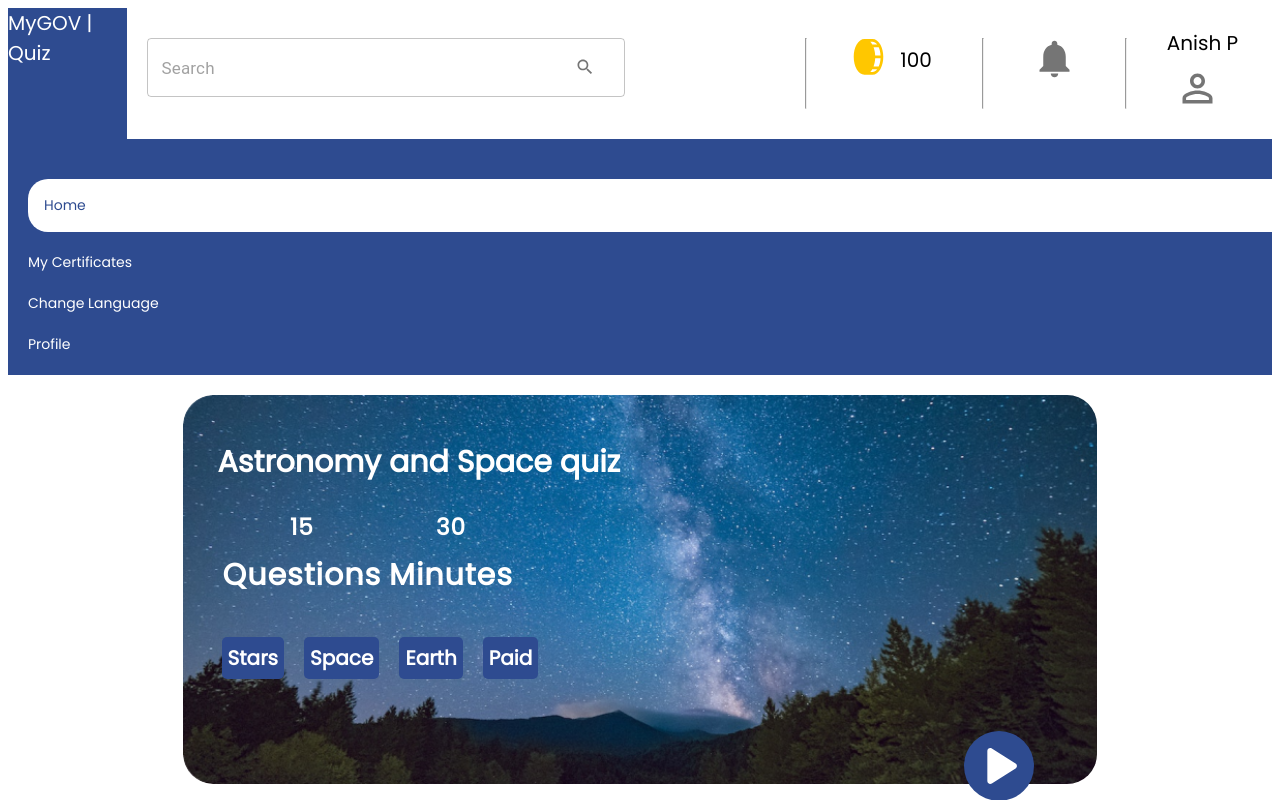
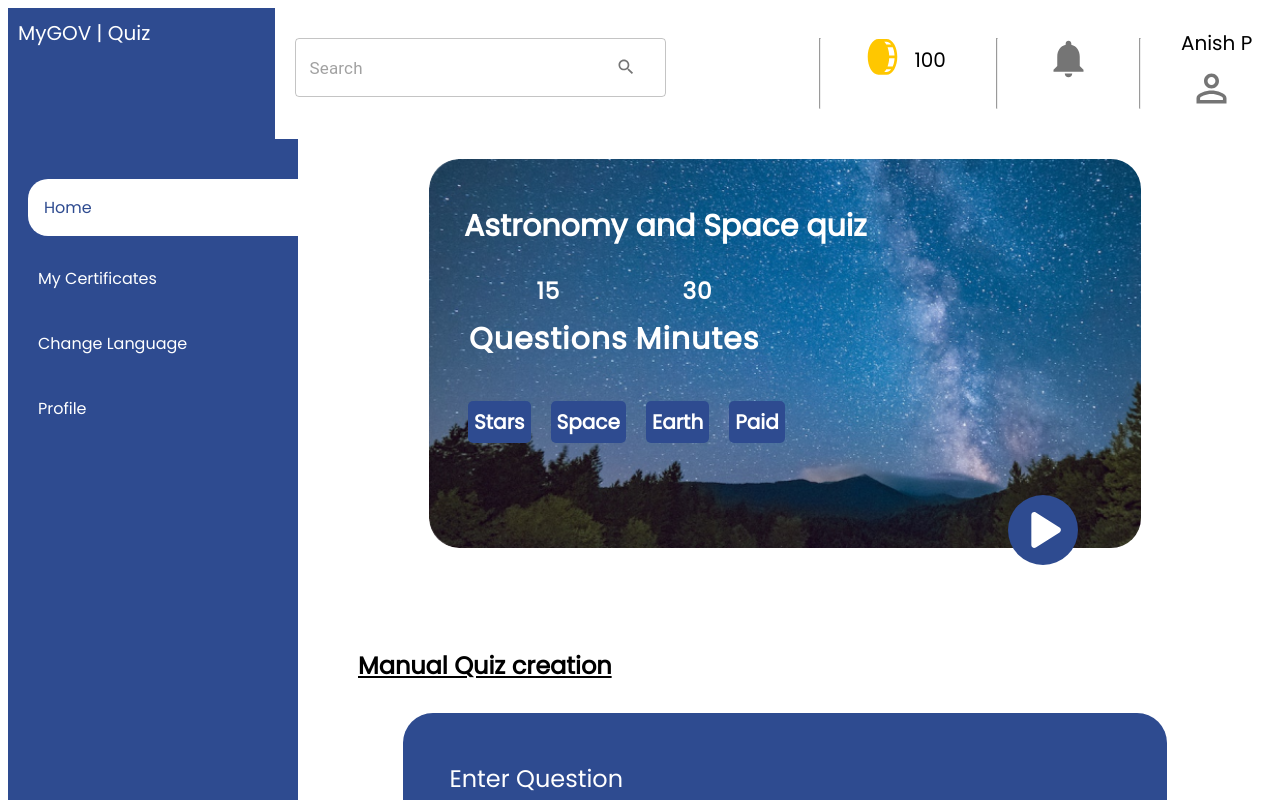
Before and after one commit to Malhardixit/quiz-portal, a React (Vite) app: page / in a window 1280 px wide. Shown: the top 800 px of the page. Built offline with nearby package versions, Linux system fonts and the light colour scheme.

Commit message:
Fixed the Sidebar

```diff
--- a/src/components/SideBar/SideBar.jsx
+++ b/src/components/SideBar/SideBar.jsx
@@ -1,15 +1,9 @@
 import React, { useState, useCallback } from 'react';
-
-import MenuIcon from '@mui/icons-material/Menu';
 import classNames from 'classnames';
 import styles from './SideBar.module.css';
-import IconButton from '@mui/material/IconButton';
-import CloseIcon from '@mui/icons-material/Close';
 
 function SideBar() {
   const [activeRoute, setActiveRoute] = useState('Home');
-
-  const [openSideBar, setOpenSideBar] = useState(true);
 
   // TODO: Add in Routes Folder
   // TODO: Add Routing
@@ -45,11 +39,8 @@ function SideBar() {
     setActiveRoute(route);
   }, [setActiveRoute]);
 
-  const handleOpenSideBar = () => {
-    setOpenSideBar(!openSideBar);
-  };
-
   return (
+    <div style={{ }}>
       <div className={styles.sideBarContainer}>
         <div className={styles.sideBarContentsWrapper}>
           {Routes.map((route) => (
@@ -68,6 +59,7 @@ function SideBar() {
           ))}
         </div>
       </div>
+    </div>
   );
 }
 
--- a/src/components/SideBar/SideBar.module.css
+++ b/src/components/SideBar/SideBar.module.css
@@ -5,31 +5,36 @@
 
 .sideBarContainer {
     position: sticky;
+    width: 29rem;
     top: 0;
     left: 0;
     min-width: 23rem;
     height: 100%;
     background-color: var(--blue);
     z-index: 999; /* Ensure sidebar is above other elements */
+    display: flex;
+    flex-direction: column;
+    flex-grow: 1;
+    overflow-y: auto;
 }
 
 .sideBarHeader {
     font-size: 2rem;
-    padding: 2rem;
+    /* padding: 2rem; */
     color: var(--white);
 }
 
 .sideBarContentsWrapper {
-    display: flex;
-    flex-direction: column;
     padding: 2rem;
+    flex-grow: 1;
 }
 
 .sideBarContents {
     margin-top: 2rem;
-    font-size: 1.4rem;
+    font-size: 1.6rem;
     cursor: pointer;
     color: var(--white);
+    padding: 1rem;
 }
 
 .sideBarContentsActive {
--- a/src/components/newNavbar/Navbar.module.css
+++ b/src/components/newNavbar/Navbar.module.css
@@ -36,7 +36,7 @@
     padding: 2rem;
     width: 30%;
     margin-top: 1rem;
-    flex-basis: 50%;
+    flex-basis: 40%;
 }
 .navbarCoins{
     padding: 1rem;
@@ -44,10 +44,10 @@
 }
 
 .navBarHeader{
-    width: 10%;
+    width: 27rem;
     color: white;
     background-color: #2E4B90;
-    /* padding: 1rem; */
+    padding: 1rem;
 }
 .navBarHeader a{
     text-decoration: none;
--- a/src/hoc/quizLandingFlow.jsx
+++ b/src/hoc/quizLandingFlow.jsx
@@ -1,6 +1,5 @@
 import React from 'react';
 // import Topnav from '../components/Navbar/Topnav';
-import SideBar from '../components/SideBar/SideBar';
 import Navbar from '../components/newNavbar/Navbar';
 
 function quizLandingFlow(WrappedComponent) {
@@ -12,13 +11,6 @@ function quizLandingFlow(WrappedComponent) {
             userName="Anish P"
             coins={100}
           />
-          <SideBar />
-          {/* <SideBar /> */}
-          {/* <Topnav
-            userName="Anish Parkhi"
-            coins={100}
-          /> */}
-          {/* <Navbar /> */}
         </div>
         <WrappedComponent {...props} />
       </div>
--- a/src/pages/LandingPage.jsx
+++ b/src/pages/LandingPage.jsx
@@ -6,14 +6,14 @@ import SideBar from '../components/SideBar/SideBar';
 
 function LandingPage() {
   return (
-    <div style={{ display: 'flex' }}>
-      <div>
-
-        <quizLandingFlow />
-      </div>
-      <div style={{ flex: '80%' }}>
-        <QuizLanding />
-        <QuizCreation />
+    <div>
+      <quizLandingFlow />
+      <div style={{ display: 'flex', flexBasis: '5%' }}>
+        <SideBar />
+        <div style={{ marginLeft: '20rem', flexBasis: '95%', margin: 'auto' }}>
+          <QuizLanding />
+          <QuizCreation />
+        </div>
       </div>
     </div>
   );
```
Lines whose indentation alone changed are shown as unchanged.
